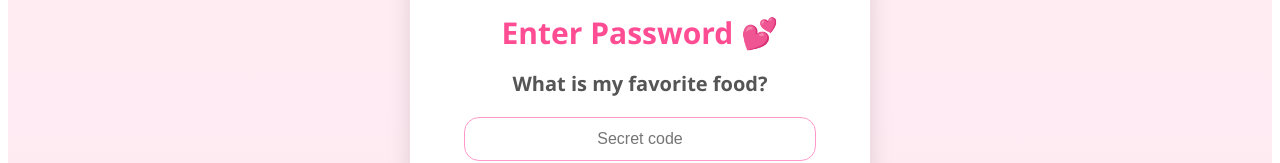
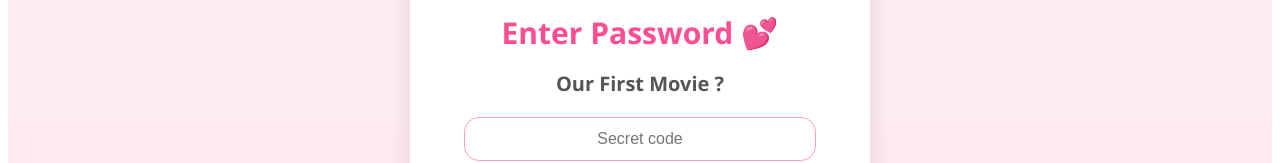
Before and after one commit to fahmidakm99/Tessa-sMessage, a React (Vite) app: page /notes in a window 1280 px wide. Shown: the part 323-486 px from the top of the page. Built offline with nearby package versions, Linux system fonts and the light colour scheme; the HTML template or start-up script is replaced by a standard one.

Commit message:
photo delete and private update

```diff
--- a/src/pages/Gallery.tsx
+++ b/src/pages/Gallery.tsx
@@ -21,7 +21,6 @@ const gallerySections: GallerySection[] = [
       "/couple/m2.jpg",
       "/couple/m3.jpg",
       "/couple/m4.jpg",
-      "/couple/m5.jpg",
       "/couple/m5.jpg",
       "/couple/m6.jpg",
       "/couple/m7.jpg",
--- a/src/pages/Private.tsx
+++ b/src/pages/Private.tsx
@@ -11,7 +11,7 @@ const Private: React.FC<PrivateProps> = ({ children }) => {
   const [error, setError] = useState<string>("");
 
   const checkPassword = () => {
-    if (password.toLowerCase() === "biriyani") {
+    if (password.toLowerCase() === "falimy") {
       setAccess(true);
     } else {
       setError("Wrong password 💔 Try again!");
@@ -25,7 +25,7 @@ const Private: React.FC<PrivateProps> = ({ children }) => {
     <div style={styles.container}>
       <div style={styles.box}>
         <h1 style={styles.title}>Enter Password 💕</h1>
-        <h2 style={styles.subtitle}>What is my favorite food?</h2>
+        <h2 style={styles.subtitle}>Our First Movie ?</h2>
 
         <input
           type="password"
```
